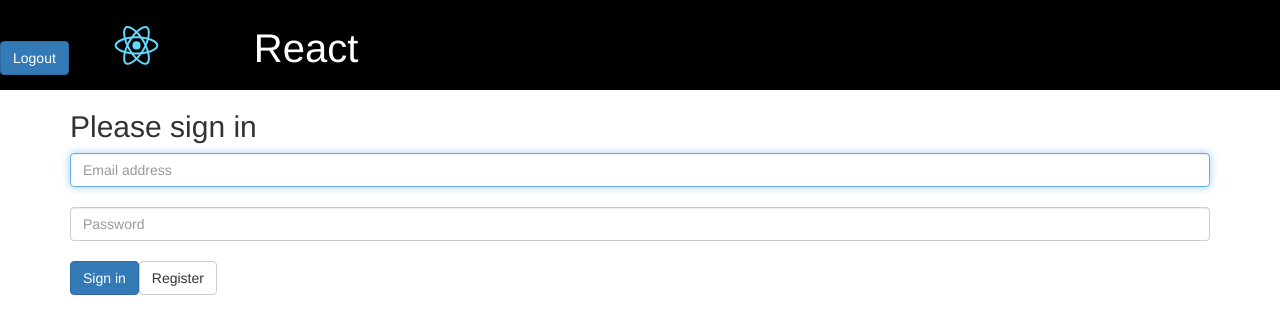
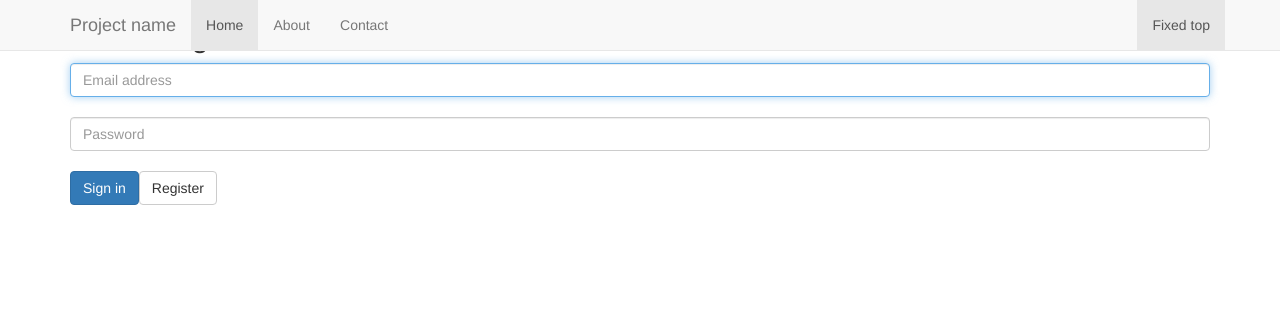
Before and after one commit to vikashask/User-Product-Portal-React, a React (Create React App) app in the folder react/: page / in a window 1280 px wide. Shown: the top 334 px of the page. Built offline with nearby package versions, Linux system fonts and the light colour scheme; what redux-immutable-state-invariant would draw is missing.

Commit message:
header design and props type added

```diff
--- a/react/package.json
+++ b/react/package.json
@@ -4,6 +4,7 @@
   "private": true,
   "dependencies": {
     "bootstrap": "^3.3.7",
+    "prop-types": "^15.7.2",
     "react": "^16.5.0",
     "react-bootstrap": "^0.31.5",
     "react-dom": "^16.5.0",
--- a/react/src/components/layout/Header.js
+++ b/react/src/components/layout/Header.js
@@ -2,6 +2,7 @@ import React from 'react';
 import {Link} from "react-router-dom";
 import {Image} from "react-bootstrap";
 import logo from './../../../src/logo.svg';
+import PropTypes from 'prop-types';
 
 // funcion component
 // passing props
@@ -13,20 +14,46 @@ const Header = (props) => {
         // window.location.href = "http://localhost:3000/";
     }
     return (
-        <header className='header'>
+    <nav className="navbar navbar-default navbar-fixed-top">
+      <div className="container">
+        <div className="navbar-header">
+          {/* <button type="button" className="navbar-toggle collapsed" data-toggle="collapse" data-target="#navbar" aria-expanded="false" aria-controls="navbar">
+            <span className="sr-only">Toggle navigation</span>
+            <span className="icon-bar"></span>
+            <span className="icon-bar"></span>
+            <span className="icon-bar"></span>
+          </button> */}
+          <a className="navbar-brand" href="#">Project name</a>
+        </div>
+        <div id="navbar" className="navbar-collapse collapse">
+          <ul className="nav navbar-nav">
+            <li className="active"><a href="#">Home</a></li>
+            <li><a href="#about">About</a></li>
+            <li><a href="#contact">Contact</a></li>
+          </ul>
+          <ul className="nav navbar-nav navbar-right">
+            <li className="active"><a href="./">Fixed top <span className="sr-only">(current)</span></a></li>
+          </ul>
+        </div>
+      </div>
+    </nav>
+        // <header classNameName='header'>
 
-            <button onClick={logout} className="btn btn-primary" type="submit">Logout</button>
+        //     <button onClick={logout} classNameName="btn btn-primary" type="submit">Logout</button>
 
-            <Link to={'/'}>
-                <Image src={logo} className={'header-logo'} />
-            </Link>
+        //     <Link to={'/'}>
+        //         <Image src={logo} classNameName={'header-logo'} />
+        //     </Link>
 
-            <div className={'header-text'}>
-                {props.subtitle}
-            </div>
+        //     <div classNameName={'header-text'}>
+        //         {props.subtitle}
+        //     </div>
 
-        </header>
+        // </header>
     );
 };
 
+Header.propTypes ={
+    logout:PropTypes.func.isRequired
+}
 export default Header;
```
